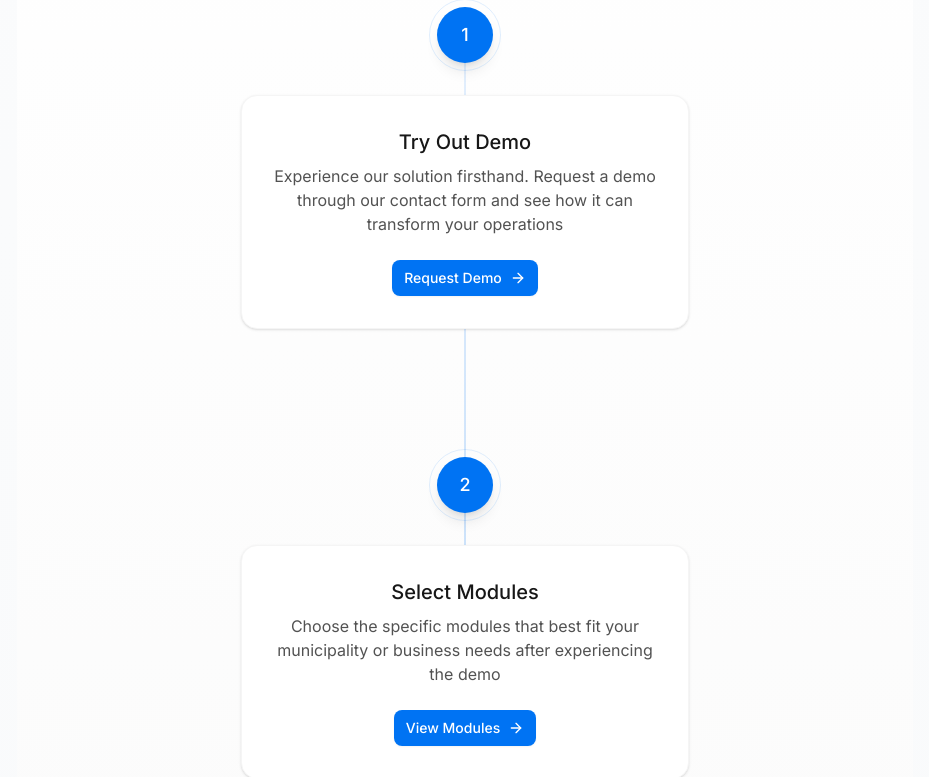
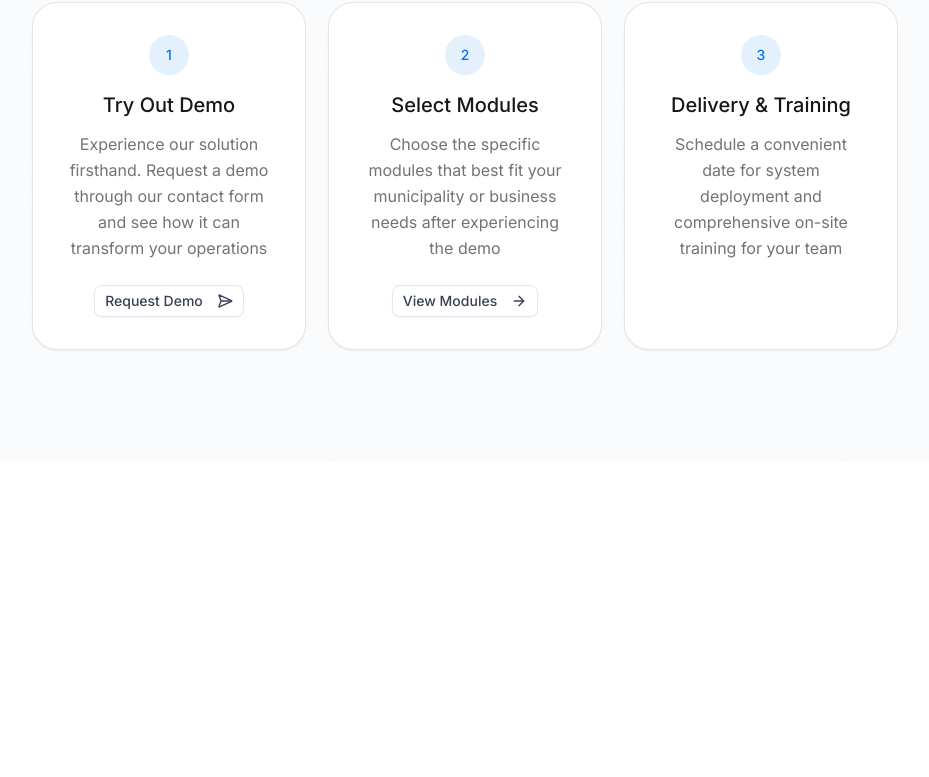
Before and after one commit to JustJakeCalifornia/gonzocity-website, a Next.js app: page /en in a window 1280 px wide. Shown: the part 5095-5872 px from the top of the page, without its empty margins (175-1104 px from the left). After the commit the page ends 5556 px from the top, so only its background shows below. Built offline with nearby package versions, Linux system fonts and the light colour scheme.

Commit message:
second  onboarding variant

```diff
--- a/components/layout/sections/onboarding.tsx
+++ b/components/layout/sections/onboarding.tsx
@@ -1,48 +1,62 @@
 "use client"
 
-import { useRef } from "react"
-import { motion } from "framer-motion"
 import { Button } from "@/components/ui/button"
+import { LucideIcon, SendHorizonal, ArrowRight } from "lucide-react"
+
+const OnboardingCard = ({
+  step,
+  title,
+  description,
+  buttonText,
+  buttonIcon: ButtonIcon,
+  onClick,
+}: {
+  step: number
+  title: string
+  description: string
+  buttonText?: string
+  buttonIcon?: LucideIcon
+  onClick?: () => void
+}) => {
+  return (
+    <div className="group relative flex-1 rounded-3xl bg-white p-8 shadow-sm ring-1 ring-neutral-200 transition-all duration-300 hover:shadow-lg hover:ring-brand/20">
+      <div className="mb-4 inline-flex h-10 w-10 items-center justify-center rounded-full bg-brand/10">
+        <span className="text-sm font-medium text-brand">{step}</span>
+      </div>
+      <h3 className="mb-3 font-display text-xl font-medium text-neutral-900">
+        {title}
+      </h3>
+      <p className="mb-6 text-pretty text-base leading-relaxed text-neutral-500">
+        {description}
+      </p>
+      {buttonText && (
+        <Button variant="secondary" size="sm" onClick={onClick}>
+          {buttonText}
+          {ButtonIcon && <ButtonIcon className="ml-2 h-4 w-4" />}
+        </Button>
+      )}
+    </div>
+  )
+}
 
 const OnboardingSection = () => {
-  const containerRef = useRef<HTMLDivElement>(null)
-
-  // Animation variants
-  const containerVariants = {
-    hidden: { opacity: 0 },
-    visible: {
-      opacity: 1,
-      transition: {
-        staggerChildren: 0.3,
-      },
-    },
+  const handleViewModules = () => {
+    document.getElementById("modules")?.scrollIntoView({ behavior: "smooth" })
   }
 
-  const stepVariants = {
-    hidden: { opacity: 0, y: 20 },
-    visible: {
-      opacity: 1,
-      y: 0,
-      transition: {
-        duration: 0.5,
-        ease: "easeOut",
-      },
-    },
+  const handleRequestDemo = () => {
+    // For now, this does nothing as requested
+    console.log("Request demo")
   }
 
   return (
-    <section className="relative w-full py-20 overflow-hidden bg-gradient-to-b from-white to-neutral-50">
+    <section className="relative w-full py-20 overflow-hidden">
       <div className="container px-4 mx-auto">
-        <div className="max-w-3xl mx-auto text-center">
+        <div className="max-w-3xl mx-auto text-center mb-16">
           {/* <h2 className="text-sm font-medium text-neutral-600">Onboarding</h2> */}
-          <motion.div
-            initial={{ opacity: 0, y: -10 }}
-            animate={{ opacity: 1, y: 0 }}
-            transition={{ duration: 0.5 }}
-          >
           <h2 className="text-sm font-medium text-brand">Onboarding</h2>
 
-            <h2 className="text-balance font-display text-3xl md:text-4xl font-medium text-neutral-900 mb-3">
+          <h2 className="text-balance font-display text-3xl font-medium text-neutral-900 mb-3">
             How it works
           </h2>
 
@@ -50,128 +64,31 @@ const OnboardingSection = () => {
             These are the steps to seamlessly start your journey towards more
             efficient city management
           </p>
-          </motion.div>
-        </div>
         </div>
 
-      <div className="container px-4 mx-auto mt-16">
-        <motion.div
-          className="relative"
-          ref={containerRef}
-          variants={containerVariants}
-          initial="hidden"
-          whileInView="visible"
-          viewport={{ once: true, margin: "-100px" }}
-        >
-          {/* Timeline connector */}
-          <div className="absolute left-1/2 top-0 h-full w-px -translate-x-1/2 bg-gradient-to-b from-brand/20 via-brand/40 to-brand/20" />
-
-          {/* Steps */}
-          <div className="space-y-24 md:space-y-32">
-            {/* Step 1 */}
-            <motion.div className="relative" variants={stepVariants}>
-              <div className="flex items-center justify-center mb-8">
-                <div className="relative z-10 flex items-center justify-center w-14 h-14 rounded-full bg-brand text-white font-medium shadow-lg">
-                  <span className="text-lg">1</span>
-                  <div className="absolute -inset-2 rounded-full border border-brand/20 animate-pulse" />
+        <div className="grid grid-cols-1 md:grid-cols-3 gap-6">
+          <OnboardingCard
+            step={1}
+            title="Try Out Demo"
+            description="Experience our solution firsthand. Request a demo through our contact form and see how it can transform your operations"
+            buttonText="Request Demo"
+            buttonIcon={SendHorizonal}
+            onClick={handleRequestDemo}
+          />
+          <OnboardingCard
+            step={2}
+            title="Select Modules"
+            description="Choose the specific modules that best fit your municipality or business needs after experiencing the demo"
+            buttonText="View Modules"
+            buttonIcon={ArrowRight}
+            onClick={handleViewModules}
+          />
+          <OnboardingCard
+            step={3}
+            title="Delivery & Training"
+            description="Schedule a convenient date for system deployment and comprehensive on-site training for your team"
+          />
         </div>
-              </div>
-              <div className="max-w-md mx-auto">
-                <div className="p-8 bg-white rounded-2xl shadow-sm border border-neutral-100 transition-all duration-300 hover:shadow-md hover:border-brand/20 group">
-                  <h3 className="text-xl font-medium text-neutral-900 mb-2">
-                    Try Out Demo
-                  </h3>
-                  <p className="text-neutral-600 mb-6">
-                    Experience our solution firsthand. Request a demo through
-                    our contact form and see how it can transform your
-                    operations
-                  </p>
-                  <div className="flex justify-center">
-                    <Button className="bg-brand hover:bg-brand/90 text-white">
-                      Request Demo
-                      <svg
-                        xmlns="http://www.w3.org/2000/svg"
-                        width="16"
-                        height="16"
-                        viewBox="0 0 24 24"
-                        fill="none"
-                        stroke="currentColor"
-                        strokeWidth="2"
-                        strokeLinecap="round"
-                        strokeLinejoin="round"
-                      >
-                        <path d="M5 12h14"></path>
-                        <path d="m12 5 7 7-7 7"></path>
-                      </svg>
-                    </Button>
-                  </div>
-                </div>
-              </div>
-            </motion.div>
-
-            {/* Step 2 */}
-            <motion.div className="relative" variants={stepVariants}>
-              <div className="flex items-center justify-center mb-8">
-                <div className="relative z-10 flex items-center justify-center w-14 h-14 rounded-full bg-brand text-white font-medium shadow-lg">
-                  <span className="text-lg">2</span>
-                  <div className="absolute -inset-2 rounded-full border border-brand/20 animate-pulse" />
-                </div>
-              </div>
-              <div className="max-w-md mx-auto">
-                <div className="p-8 bg-white rounded-2xl shadow-sm border border-neutral-100 transition-all duration-300 hover:shadow-md hover:border-brand/20 group">
-                  <h3 className="text-xl font-medium text-neutral-900 mb-2">
-                    Select Modules
-                  </h3>
-                  <p className="text-neutral-600 mb-6">
-                    Choose the specific modules that best fit your municipality
-                    or business needs after experiencing the demo
-                  </p>
-                  <div className="flex justify-center">
-                    <Button className="bg-brand hover:bg-brand/90 text-white">
-                      View Modules
-                      <svg
-                        xmlns="http://www.w3.org/2000/svg"
-                        width="16"
-                        height="16"
-                        viewBox="0 0 24 24"
-                        fill="none"
-                        stroke="currentColor"
-                        strokeWidth="2"
-                        strokeLinecap="round"
-                        strokeLinejoin="round"
-                      >
-                        <path d="M5 12h14"></path>
-                        <path d="m12 5 7 7-7 7"></path>
-                      </svg>
-                    </Button>
-                  </div>
-                </div>
-              </div>
-            </motion.div>
-
-            {/* Step 3 */}
-            <motion.div className="relative" variants={stepVariants}>
-              <div className="flex items-center justify-center mb-8">
-                <div className="relative z-10 flex items-center justify-center w-14 h-14 rounded-full bg-brand text-white font-medium shadow-lg">
-                  <span className="text-lg">3</span>
-                  <div className="absolute -inset-2 rounded-full border border-brand/20 animate-pulse" />
-                </div>
-              </div>
-              <div className="max-w-md mx-auto">
-                <div className="p-8 bg-white rounded-2xl shadow-sm border border-neutral-100 transition-all duration-300 hover:shadow-md hover:border-brand/20 group">
-                  <h3 className="text-xl font-medium text-neutral-900 mb-2">
-                    Delivery & Training
-                  </h3>
-                  <p className="text-neutral-600 mb-6">
-                    Schedule a convenient date for system deployment and
-                    comprehensive on-site training for your team
-                  </p>
-                  {/* No button for this step as specified */}
-                </div>
-              </div>
-            </motion.div>
-          </div>
-        </motion.div>
       </div>
     </section>
   )
--- /dev/null
+++ b/components/ui/gradient-border-card.tsx
@@ -0,0 +1,85 @@
+import { motion } from "framer-motion"
+import { cn } from "@/lib/utils"
+import { Card } from "./card"
+
+const variants = {
+  initial: {
+    backgroundPosition: "0 50%",
+  },
+  animate: {
+    backgroundPosition: ["0, 50%", "100% 50%", "0 50%"],
+  },
+}
+
+interface GradientBorderCardProps
+  extends React.ComponentPropsWithoutRef<typeof Card> {
+  gradientColor?: string
+  borderWidth?: string
+  children: React.ReactNode
+  className?: string
+  containerClassName?: string
+}
+
+export const GradientBorderCard = ({
+  gradientColor = "#B8FD7B",
+  borderWidth = "4px",
+  children,
+  className,
+  containerClassName,
+  ...props
+}: GradientBorderCardProps) => {
+  const gradientBackground = `
+    radial-gradient(circle farthest-side at 0 100%,${gradientColor}60,transparent),
+    radial-gradient(circle farthest-side at 100% 0,${gradientColor}80,transparent),
+    radial-gradient(circle farthest-side at 100% 100%,${gradientColor}60,transparent),
+    radial-gradient(circle farthest-side at 0 0,${gradientColor}80,transparent)
+  `
+
+  return (
+    <div
+      className={cn("relative group", containerClassName)}
+      style={{ padding: borderWidth }}
+    >
+      {/* Blur layer */}
+      <motion.div
+        className="absolute inset-0 rounded-3xl z-[1] opacity-40 group-hover:opacity-90 blur-md transition duration-500 will-change-transform"
+        style={{
+          backgroundSize: "200% 200%",
+          background: gradientBackground,
+        }}
+        variants={variants}
+        initial="initial"
+        animate="animate"
+        transition={{
+          duration: 8,
+          repeat: Infinity,
+          repeatType: "reverse",
+        }}
+      />
+
+      {/* Sharp border layer */}
+      <motion.div
+        style={{
+          backgroundSize: "200% 200%",
+          background: gradientBackground,
+        }}
+        variants={variants}
+        initial="initial"
+        animate="animate"
+        transition={{
+          duration: 8,
+          repeat: Infinity,
+          repeatType: "reverse",
+        }}
+        className="absolute inset-0 rounded-3xl z-[1] opacity-70 group-hover:opacity-90 will-change-transform"
+      />
+
+      <Card
+        className={cn("relative z-10 rounded-[20px] bg-background", className)}
+        {...props}
+      >
+        {children}
+      </Card>
+    </div>
+  )
+}
```
Also changed, not shown: components/layout/sections/modules.tsx (+5 -56 lines). Lines whose indentation alone changed are shown as unchanged.
